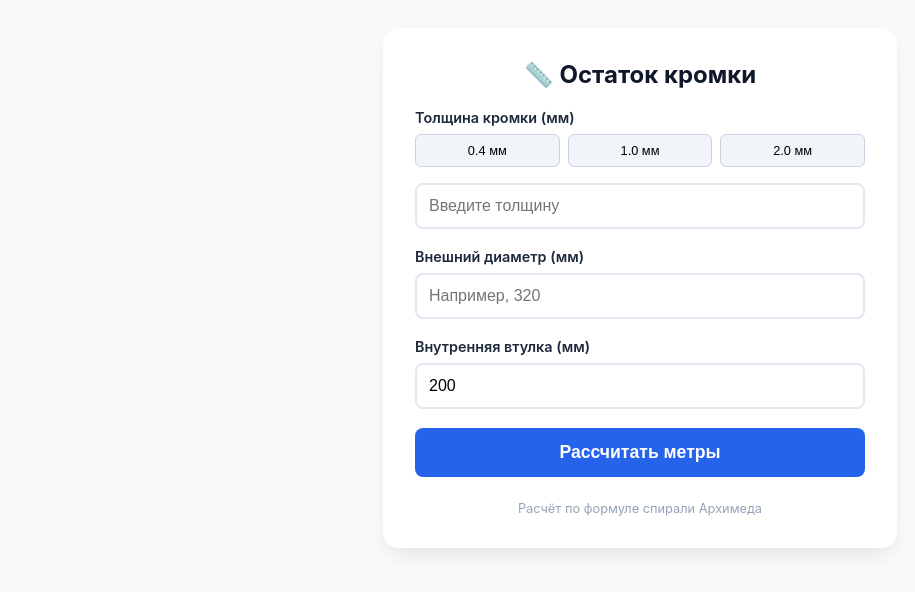
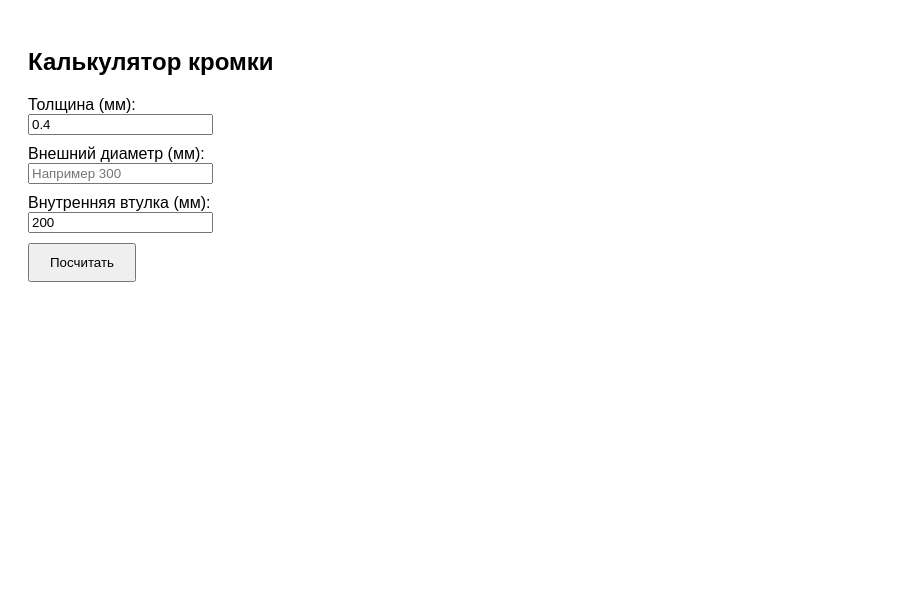
Before and after one commit to mrshahh1234-creator/calculator, a plain HTML site: page Index.html in a window 1280 px wide. Shown: the whole page, without its empty margins (0-915 px from the left). Drawn offline with Linux system fonts and the light colour scheme.

Commit message:
Update Index.html

```diff
--- a/Index.html
+++ b/Index.html
@@ -3,117 +3,46 @@
 <head>
     <meta charset="UTF-8">
     <meta name="viewport" content="width=device-width, initial-scale=1.0">
-    <title>Edge Roll Calculator</title>
-    <style>
-        :root {
-            --primary: #2563eb;
-            --bg: #f8fafc;
-            --text: #1e293b;
-        }
-        body {
-            font-family: -apple-system, sans-serif;
-            background-color: var(--bg);
-            color: var(--text);
-            display: flex; justify-content: center; padding: 20px;
-        }
-        .container {
-            background: white; padding: 2rem; border-radius: 1rem;
-            box-shadow: 0 10px 25px -5px rgba(0,0,0,0.1);
-            width: 100%; max-width: 450px;
-        }
-        h2 { text-align: center; margin-top: 0; color: #0f172a; }
+    <title>Тест Калькулятора</title>
+</head>
+<body style="font-family: sans-serif; padding: 20px;">
 
-        .input-group { margin-bottom: 1.2rem; }
-        label { display: block; margin-bottom: 0.5rem; font-weight: 600; font-size: 0.9rem; }
+    <h2>Калькулятор кромки</h2>
 
-        input {
-            width: 100%; padding: 12px; border: 2px solid #e2e8f0;
-            border-radius: 8px; box-sizing: border-box; font-size: 1rem;
-            transition: border-color 0.2s;
-        }
-        input:focus { outline: none; border-color: var(--primary); }
+    <label>Толщина (мм):</label><br>
+    <input type="text" id="t" value="0.4" style="margin-bottom:10px;"><br>
 
-        .presets { display: grid; grid-template-columns: 1fr 1fr 1fr; gap: 8px; margin-bottom: 1rem; }
-        .preset-btn {
-            padding: 8px; background: #f1f5f9; border: 1px solid #cbd5e1;
-            border-radius: 6px; cursor: pointer; font-size: 0.8rem;
-        }
-        .preset-btn:hover { background: #e2e8f0; }
+    <label>Внешний диаметр (мм):</label><br>
+    <input type="text" id="D" placeholder="Например 300" style="margin-bottom:10px;"><br>
 
-        button.main-calc {
-            width: 100%; padding: 14px; background-color: var(--primary);
-            color: white; border: none; border-radius: 8px;
-            font-size: 1.1rem; font-weight: bold; cursor: pointer;
-        }
-        button.main-calc:active { transform: scale(0.98); }
+    <label>Внутренняя втулка (мм):</label><br>
+    <input type="text" id="d" value="200" style="margin-bottom:10px;"><br>
 
-        .result {
-            margin-top: 1.5rem; padding: 1.5rem; background-color: #eff6ff;
-            border-radius: 8px; text-align: center; border: 1px dashed var(--primary);
-        }
-        .result span { font-size: 2.5rem; font-weight: 800; color: var(--primary); display: block; }
-        .footer { text-align: center; font-size: 0.8rem; color: #94a3b8; margin-top: 1.5rem; }
-    </style>
-</head>
-<body>
+    <button onclick="runCalc()" style="padding: 10px 20px; cursor: pointer;">Посчитать</button>
 
-<div class="container">
-    <h2>📏 Остаток кромки</h2>
-
-    <div class="input-group">
-        <label>Толщина кромки (мм)</label>
-        <div class="presets">
-            <button class="preset-btn" onclick="setT(0.4)">0.4 мм</button>
-            <button class="preset-btn" onclick="setT(1.0)">1.0 мм</button>
-            <button class="preset-btn" onclick="setT(2.0)">2.0 мм</button>
-        </div>
-        <input type="number" id="thickness" placeholder="Введите толщину" step="0.1">
-    </div>
-
-    <div class="input-group">
-        <label>Внешний диаметр (мм)</label>
-        <input type="number" id="outerD" placeholder="Например, 320">
-    </div>
-
-    <div class="input-group">
-        <label>Внутренняя втулка (мм)</label>
-        <input type="number" id="innerD" value="200">
-    </div>
-
-    <button class="main-calc" onclick="calculate()">Рассчитать метры</button>
-
-    <div class="result" id="resultBlock" style="display:none;">
-        Остаток в рулоне:
-        <span id="lengthResult">0</span>
-        <small>метров</small>
-    </div>
-
-    <div class="footer">
-        Расчёт по формуле спирали Архимеда
-    </div>
-</div>
+    <h3 id="out" style="color: blue;"></h3>
 
     <script>
-    function setT(val) {
-        document.getElementById('thickness').value = val;
+        function runCalc() {
+            // Заменяем запятые на точки, чтобы JS не ломался
+            let t = parseFloat(document.getElementById('t').value.replace(',', '.'));
+            let D = parseFloat(document.getElementById('D').value.replace(',', '.'));
+            let d = parseFloat(document.getElementById('d').value.replace(',', '.'));
+            let res = document.getElementById('out');
+
+            if (isNaN(t) || isNaN(D) || isNaN(d)) {
+                res.innerText = "Ошибка: введите числа!";
+                return;
             }
 
-    function calculate() {
-        const D = parseFloat(document.getElementById('outerD').value);
-        const d = parseFloat(document.getElementById('innerD').value);
-        const t = parseFloat(document.getElementById('thickness').value);
+            if (D <= d) {
+                res.innerText = "Ошибка: внешний диаметр должен быть больше втулки!";
+                return;
+            }
 
-        if (D > d && t > 0) {
-            // Формула: L = (π * (D² - d²)) / (4000 * t)
-            const length = (Math.PI * (Math.pow(D, 2) - Math.pow(d, 2))) / (4000 * t);
-
-            document.getElementById('lengthResult').innerText = Math.round(length);
-            document.getElementById('resultBlock').style.display = 'block';
-        } else {
-            alert("Проверьте введенные данные: внешний диаметр должен быть больше внутреннего.");
-        }
+            let length = (Math.PI * (Math.pow(D, 2) - Math.pow(d, 2))) / (4000 * t);
+            res.innerText = "Результат: " + length.toFixed(2) + " метров";
         }
     </script>
-
 </body>
 </html>
```
Lines whose indentation alone changed are shown as unchanged.
